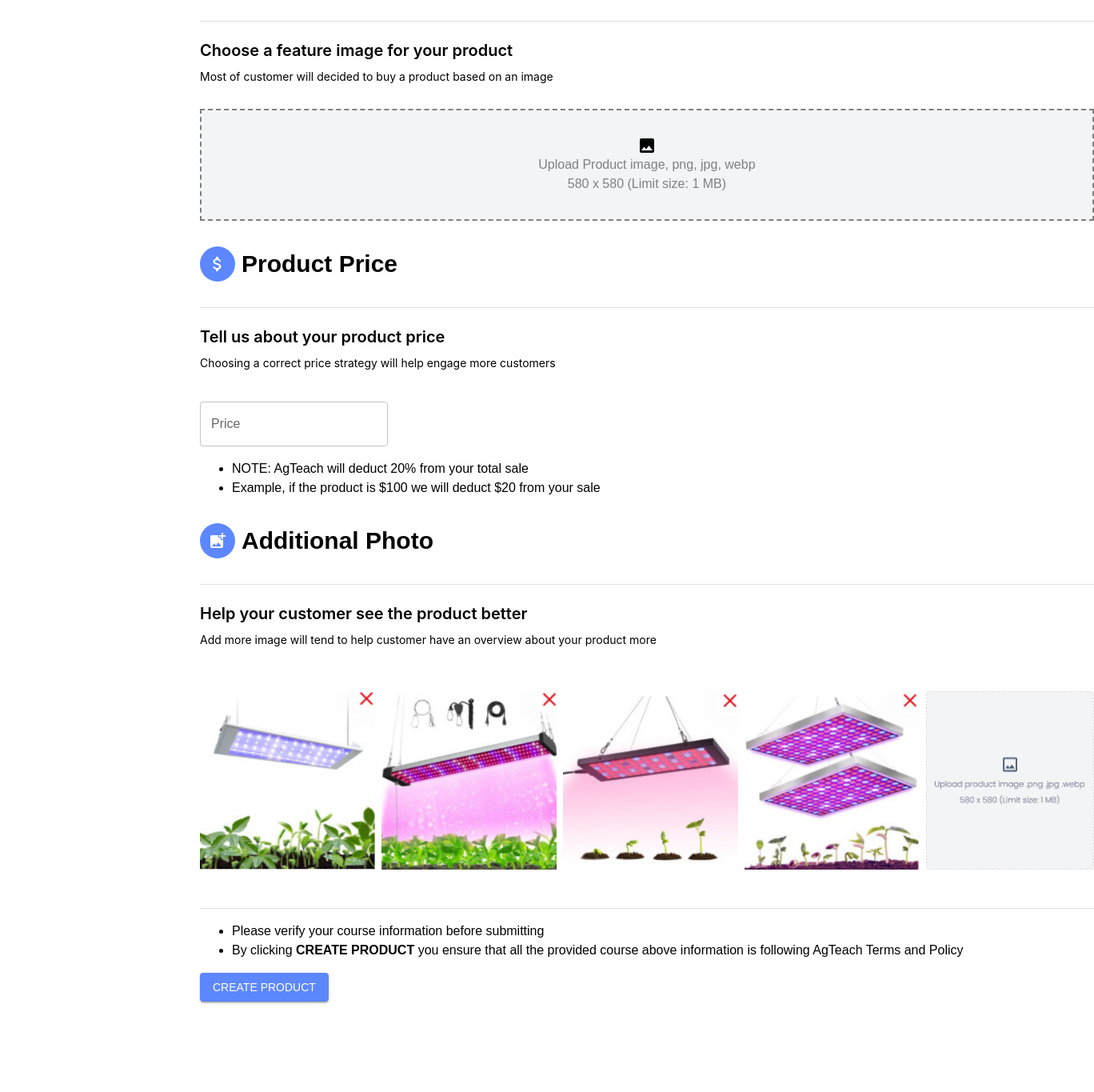
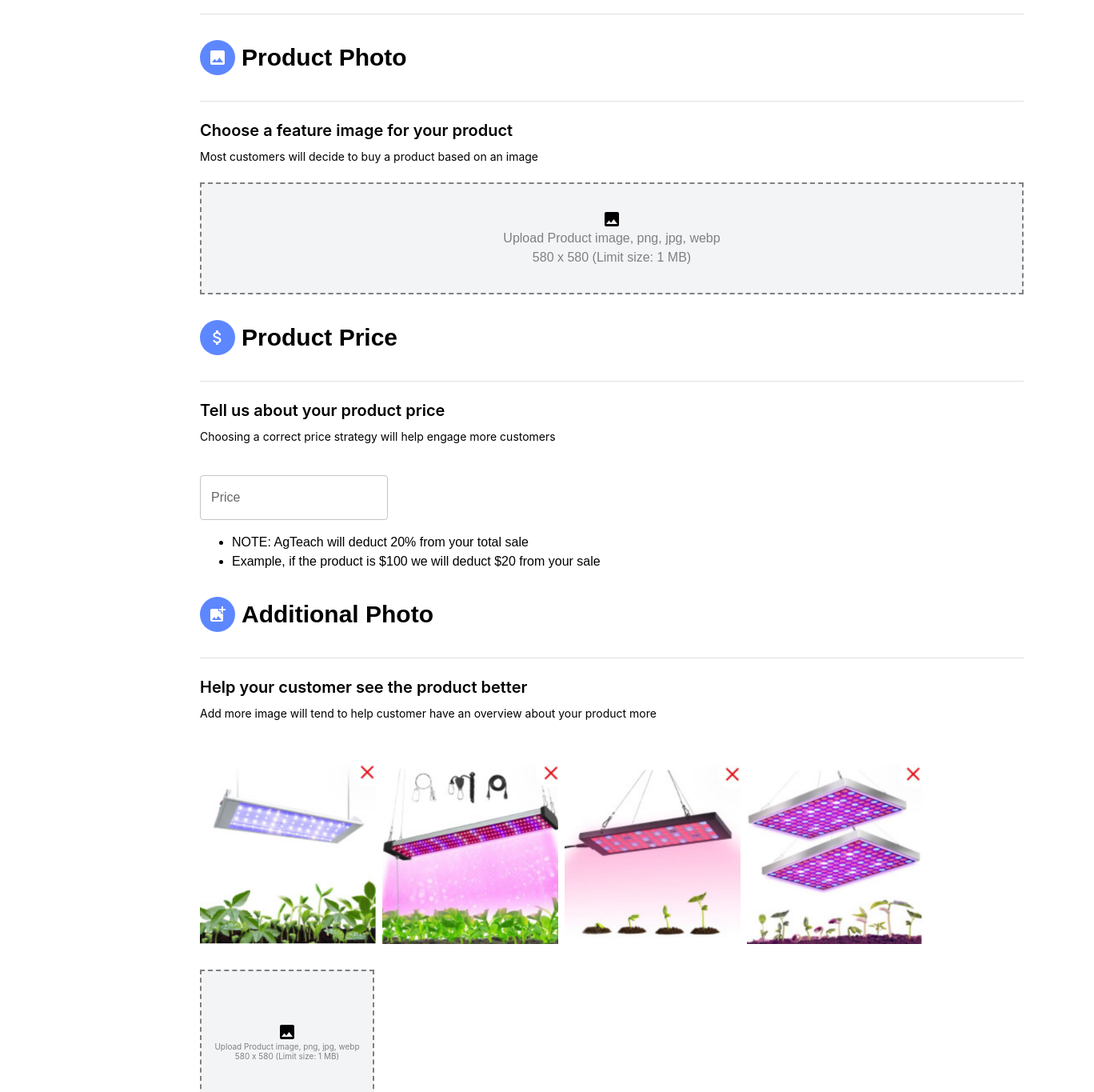
Before and after one commit to Kh1T/agteach-instructor, a React (Create React App) app: page /product/new in a window 1280 px wide. Shown: the part 1440-2805 px from the top of the page at 80% size, 1368 px wide, since content can reach past the window. Built offline with nearby package versions, Linux system fonts and the light colour scheme.

Commit message:
feat: finish upload PhotoPreview function and implement it in Add Course and Add Product page.

```diff
--- a/src/components/CourseComponents/CourseContents.jsx
+++ b/src/components/CourseComponents/CourseContents.jsx
@@ -26,6 +26,7 @@ export default function CourseContents() {
         .map((section, index) => ({ ...section, number: index + 1 }))
     );
   };
+
   return (
     <Box my={2}>
       <Typography variant="h3"> </Typography>
--- a/src/components/CourseProductComponents/DeleteConfirmModal.jsx
+++ b/src/components/CourseProductComponents/DeleteConfirmModal.jsx
@@ -18,7 +18,7 @@ const DeleteConfirmModal = ({ open, onClose, onConfirm, type }) => {
         <Box component="img" src={RecycleBagIcon} />
         <DialogTitle fontWeight={"bold"}>Delete Confirmation</DialogTitle>
         <Typography>Are you sure you want to delete this {type}?</Typography>
-        <Typography>You wont be able to retrieve it back</Typography>
+        <Typography>You won't be able to retrieve it back</Typography>
       </DialogContent>
       <DialogActions
         sx={{ justifyContent: "center", gap: 2, paddingBottom: 4 }}
--- a/src/components/CourseProductComponents/LectureComponent.jsx
+++ b/src/components/CourseProductComponents/LectureComponent.jsx
@@ -6,6 +6,7 @@ import { useRef, useState } from "react";
 
 import UploadFileOutlinedIcon from "@mui/icons-material/UploadFileOutlined";
 import DeleteConfirmModal from "./DeleteConfirmModal";
+import PhotoPreview from "./PhotoPreview";
 const VisuallyHiddenInput = styled("input")({
   clip: "rect(0 0 0 0)",
   clipPath: "inset(50%)",
@@ -28,7 +29,7 @@ const style = {
   my: 0,
 };
 
-export default function LectureComponent({ id, onDelete, number , type }) {
+export default function LectureComponent({ id, onDelete, number, type }) {
   const [modalOpen, setModalOpen] = useState(false);
   const lectureInputRef = useRef(null);
 
@@ -68,16 +69,9 @@ export default function LectureComponent({ id, onDelete, number , type }) {
         sx={{ my: 2 }}
         variant="outlined"
       />
-      <Stack sx={style} onClick={handleClick}>
-        <UploadFileOutlinedIcon color="grey" />
-        <Typography color="grey">Upload Lecture Video</Typography>
-        <VisuallyHiddenInput
-          ref={lectureInputRef}
-          type="file"
-          multiple
-          sx={{ display: "none" }}
-        />
-      </Stack>
+      <PhotoPreview icon={<UploadFileOutlinedIcon color="grey" />}>
+        <Typography color="gray">Upload Lecture Video </Typography>
+      </PhotoPreview>
       <DeleteConfirmModal
         open={modalOpen}
         onClose={handleCloseModal}
--- /dev/null
+++ b/src/components/CourseProductComponents/PhotoPreview.jsx
@@ -0,0 +1,88 @@
+import { useState } from "react";
+import { Stack, Box, Typography, Button } from "@mui/material";
+export default function PhotoPreview({ sx, icon, children }) {
+  const [selectedImage, setSelectedImage] = useState(null);
+  const [fileInfo, setFileInfo] = useState({ name: "", size: "" });
+  const [fileInputKey, setFileInputKey] = useState(0);
+
+  const handleFileChange = (event) => {
+    const file = event.target.files[0];
+    if (file) {
+      const imageUrl = URL.createObjectURL(file);
+      setSelectedImage(imageUrl);
+      setFileInfo({
+        name: file.name,
+        size: (file.size / 1024).toFixed(2) + " KB",
+      });
+      resetFileInput();
+    }
+  };
+
+  const resetFileInput = () => {
+    setFileInputKey((prevKey) => prevKey + 1); // Reset file input by changing its key
+  };
+
+  const handleClick = () => {
+    document.getElementById(`file-input-${fileInputKey}`).click(); // Trigger file input click
+  };
+
+  return (
+    <>
+      {selectedImage ? (
+        <Stack
+          direction="row"
+          sx={{ width: "100%", textAlign: "start", mb: 2, gap: 2 }}
+        >
+          <Box
+            component="img"
+            src={selectedImage}
+            alt="Selected Product"
+            sx={{ maxWidth: "150px", maxHeight: "150px", objectFit: "cover" }}
+          />
+          <Stack gap={1}>
+            <Typography variant="bmdsm">{fileInfo.name}</Typography>
+            <Typography variant="bmdr">Size: {fileInfo.size}</Typography>
+            <Button
+              variant="outlined"
+              sx={{
+                px: 4,
+                py: 1,
+                width: "120px",
+                border: "2px solid black",
+                borderRadius: "8px",
+              }}
+              onClick={handleClick}
+            >
+              <Typography variant="bsr">Change</Typography>
+            </Button>
+          </Stack>
+        </Stack>
+      ) : (
+        <Stack
+          sx={{
+            backgroundColor: "grey.300",
+            padding: "32px",
+            border: "2px dashed grey",
+            cursor: "pointer",
+            alignItems: "center",
+            justifyItems: "center",height:"100%",
+            ...sx,
+          }}
+          onClick={handleClick}
+        >
+          {icon}
+
+          {children}
+        </Stack>
+      )}
+      <input
+        id={`file-input-${fileInputKey}`} // Unique ID for each file input
+        key={fileInputKey}
+        type="file"
+        style={{ display: "none" }}
+        onChange={handleFileChange}
+        multiple
+      />
+    </>
+  );
+}
--- a/src/components/ProductComponents/AboutProduct.jsx
+++ b/src/components/ProductComponents/AboutProduct.jsx
@@ -35,6 +35,9 @@ export default function AboutProduct() {
         description={"Help explain what does the product do and key feature"}
       />
       <TextField
+        slotProps={{
+          input: { sx: { alignItems: "flex-start", height: "156px" } },
+        }}
         sx={{ my: 2 }}
         fullWidth
         id="outlined-controlled"
--- a/src/components/ProductComponents/AdditionalPhoto.jsx
+++ b/src/components/ProductComponents/AdditionalPhoto.jsx
@@ -4,6 +4,7 @@ import instructPhoto2 from "../../assets/product-page/product-photo-instruct2.pn
 import instructPhoto3 from "../../assets/product-page/product-photo-instruct3.png";
 import instructPhoto4 from "../../assets/product-page/product-photo-instruct4.png";
 
+import InsertPhoto from "@mui/icons-material/InsertPhoto";
 import AddPhotoAlternateIcon from "@mui/icons-material/AddPhotoAlternate";
 
 import { Box, Divider, Stack, Typography } from "@mui/material";
@@ -11,6 +12,7 @@ import React from "react";
 import AddPhotoModal from "./AddPhotoModal";
 import IconWithTitle from "../CourseProductComponents/IconWithTitle";
 import TextSection from "../CourseProductComponents/TextSection";
+import PhotoPreview from "../CourseProductComponents/PhotoPreview";
 
 export default function AdditionalPhoto() {
   const [open, setOpen] = React.useState(false);
@@ -37,16 +39,32 @@ export default function AdditionalPhoto() {
         direction={"row"}
         gap={1}
         display={"flex"}
-        height={"223px"}
+        height={"224px"}
         paddingY={4}
       >
         <Box component="img" src={instructPhoto1} />
         <Box component="img" src={instructPhoto2} />
         <Box component="img" src={instructPhoto3} />
         <Box component="img" src={instructPhoto4} />
-        <Box component="img" onClick={handleOpen} src={photoFileInput} />
+        {/* <Box component="img" onClick={handleOpen} src={photoFileInput} /> */}
         <AddPhotoModal open={open} handleClose={handleClose} />
       </Stack>
+      <PhotoPreview
+        sx={{
+          maxWidth: "190px",
+          paddingY: "64px",
+          paddingX: "12px",
+          justifyItems: "center",
+        }}
+        icon={<InsertPhoto />}
+      >
+        <Typography variant="btr" color="gray">
+          Upload Product image, png, jpg, webp
+        </Typography>
+        <Typography variant="btr" color="gray">
+          580 x 580 (Limit size: 1 MB)
+        </Typography>
+      </PhotoPreview>
       <Divider
         sx={{
           my: 2,
--- a/src/components/ProductComponents/ProductPhoto.jsx
+++ b/src/components/ProductComponents/ProductPhoto.jsx
@@ -1,42 +1,14 @@
 import { Divider, Stack, Typography, Box } from "@mui/material";
 import InsertPhotoIcon from "@mui/icons-material/InsertPhoto";
-import { styled } from "@mui/material/styles";
 import * as React from "react";
-import { useRef } from "react";
 import IconWithTitle from "../CourseProductComponents/IconWithTitle";
 import TextSection from "../CourseProductComponents/TextSection";
+import PhotoPreview from "../CourseProductComponents/PhotoPreview";
 
-const VisuallyHiddenInput = styled("input")({
-  clip: "rect(0 0 0 0)",
-  clipPath: "inset(50%)",
-  height: 1,
-  overflow: "hidden",
-  position: "absolute",
-  bottom: 0,
-  left: 0,
-  whiteSpace: "nowrap",
-  width: 1,
-});
 
-const style = {
-  backgroundColor: "grey.300",
-  display: "flex",
-  alignItems: "center",
-  padding: "32px",
-  border: "2px dashed grey",
-  cursor: "pointer",
-  my:4,
-
-};
 
 export default function ProductPhoto() {
-  const fileInputRef = useRef(null); // Create a ref for the file input
 
-  const handleClick = () => {
-    if (fileInputRef.current) {
-      fileInputRef.current.click(); // Trigger the file input click
-    }
-  };
   return (
     <Box>
       <IconWithTitle
@@ -47,59 +19,15 @@ export default function ProductPhoto() {
       <TextSection
         title={"Choose a feature image for your product"}
         description={
-          "Most of customer will decided to buy a product based on an image"
+          "Most customers will decide to buy a product based on an image"
         }
       />
-      {/* <Box display={"flex"} gap={2}>
-        <Box maxHeight={"65px"}>
-          <img src="https://picsum.photos/id/255/65/65" />
-        </Box>
-        <Stack sx={{ margin: "0" }}>
-          <Typography
-            variant="body1"
-            sx={{
-              fontSize: "16px",
-              color: "gray",
-            }}
-          >
-            1-grow-lights-LED-or-fluorescent-grow-lights.jpg
-          </Typography>
-          <Typography
-            variant="body2"
-            sx={{
-              fontSize: "12px",
-              color: "darkgray",
-            }}
-          >
-            Size: 100KB
-          </Typography>
-          <Button
-            variant="outlined"
-            sx={{
-              color: "black",
-              borderColor: "black",
-              marginRight: "auto",
-              height:"24px",
-            }}
-          >
-            Change
-          </Button>
-        </Stack>
-      </Box> */}
-      <Stack tabIndex={-1} sx={style} onClick={handleClick}>
-        <InsertPhotoIcon />
+      <PhotoPreview icon={<InsertPhotoIcon />}>
         <Typography color="gray">
           Upload Product image, png, jpg, webp
         </Typography>
         <Typography color="gray">580 x 580 (Limit size: 1 MB)</Typography>
-
-        <VisuallyHiddenInput
-          type="file"
-          ref={fileInputRef}
-          onChange={(event) => console.log(event.target.files)}
-          multiple
-        />
-      </Stack>
+      </PhotoPreview>
     </Box>
   );
 }
```
Also changed, not shown: src/components/CourseComponents/AddThumbnail.jsx (+4 -47 lines), src/components/CourseProductComponents/InputStyle.js (added, +28 -0 lines).
